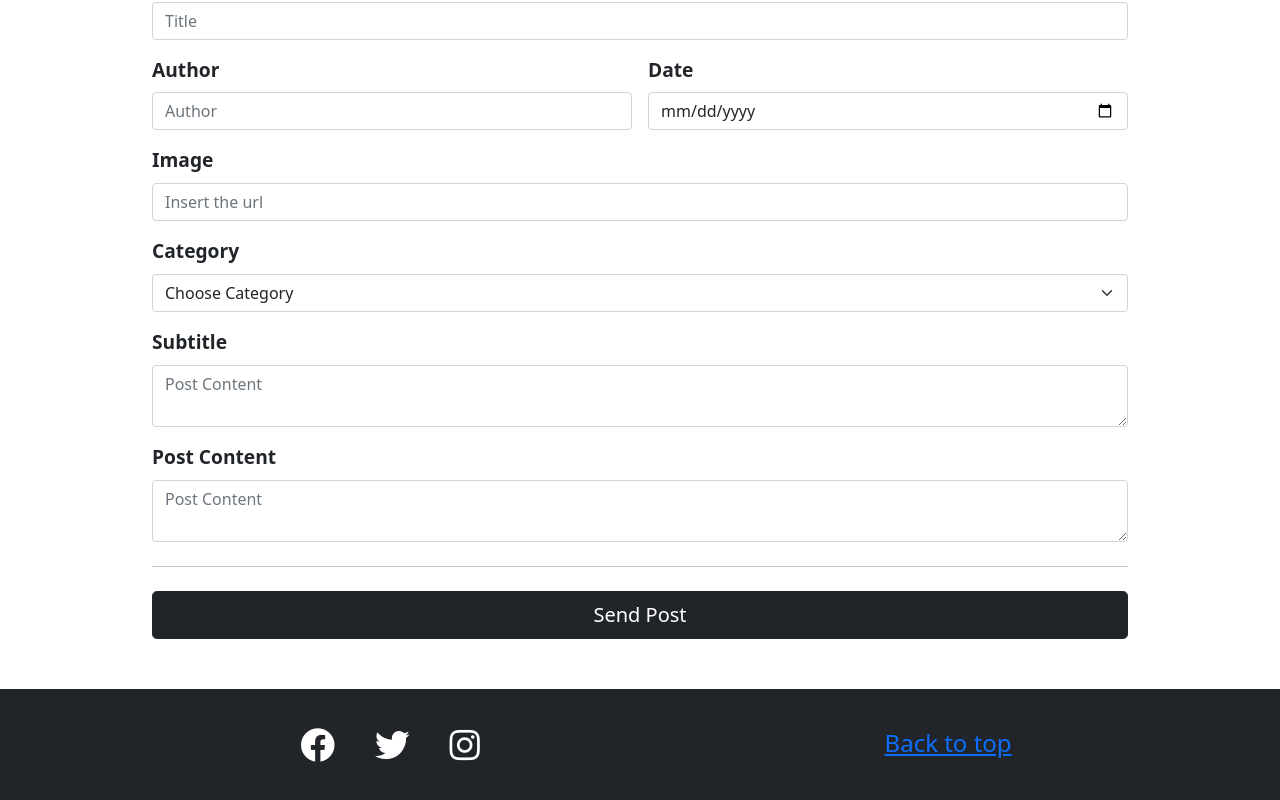
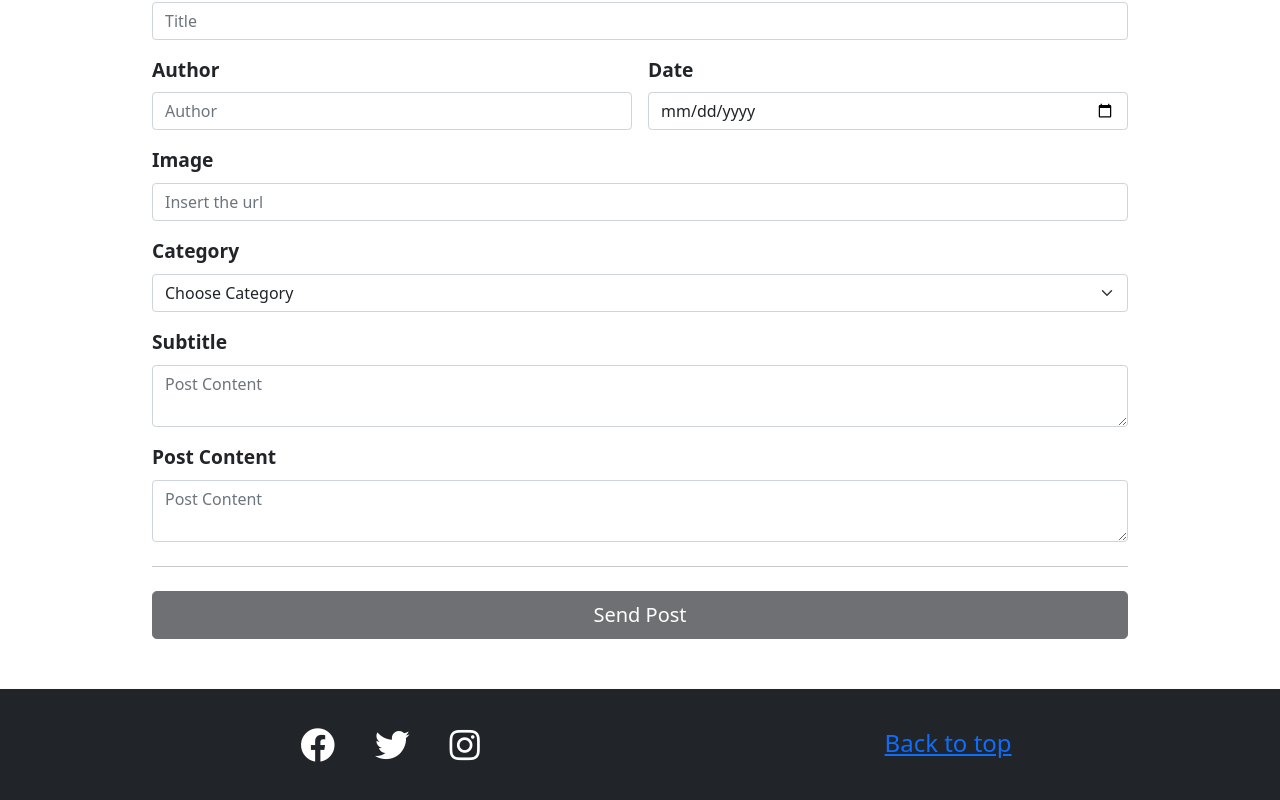
Before and after one commit to JesyNoelia/Blog, an Angular app in the folder AngularBlog/: page /new in a window 1280 px wide. Shown: the part 608-1408 px from the top of the page. Built offline with nearby package versions, Linux system fonts and the light colour scheme.

Commit message:
desactivacion del boton del formulario hasta tener todos los campos valid

```diff
--- a/AngularBlog/src/app/formulario/formulario.component.html
+++ b/AngularBlog/src/app/formulario/formulario.component.html
@@ -79,6 +79,6 @@
             </div>
         </div>
         <hr class=" my-4">
-        <button class="w-100 btn btn-dark btn-lg" type="submit">Send Post</button>
+        <button class="w-100 btn btn-dark btn-lg" type="submit" [disabled]="!newPost.valid">Send Post</button>
     </form>
 </div>
--- a/AngularBlog/src/app/formulario/formulario.component.ts
+++ b/AngularBlog/src/app/formulario/formulario.component.ts
@@ -42,7 +42,9 @@ export class FormularioComponent implements OnInit {
     //console.log(this.newPost.value);
     const resultado = this.blogService.agregarPost(this.newPost.value);
     this.newPost.reset();
+    alert('Thank you for helping us grow. Your post is now available!')
     return resultado
+
 
 
     //console.log(resultado);
--- a/AngularBlog/src/app/post/post.component.html
+++ b/AngularBlog/src/app/post/post.component.html
@@ -16,7 +16,6 @@
                             <h3 class="card-text mb-2">{{post.subtitulo}}</h3>
                             <p class="card-text mb-auto">{{post.texto}}
                             </p>
-
                         </div>
                     </div>
                 </div>
```
